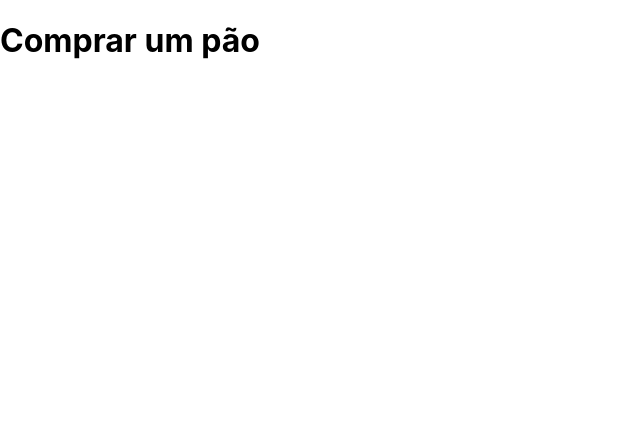
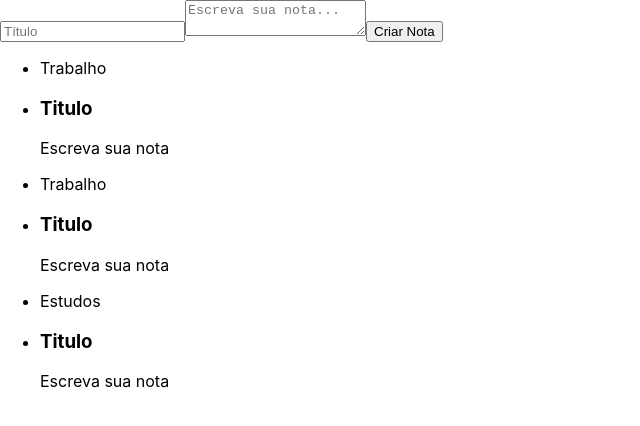
Before and after one commit to MarcusUrani/ceep, a React (Create React App) app: page / in a window 1280 px wide. Shown: the top 426 px of the page, without its empty margins (0-640 px from the left). Built offline with nearby package versions, Linux system fonts and the light colour scheme.

Commit message:
Criando os primeiros componetes

```diff
--- a/src/App.js
+++ b/src/App.js
@@ -1,7 +1,16 @@
-function App() {
-  return (
-    <h1>Comprar um pão</h1>
-  );
+import { Component } from "react";
+import FormularioCadastro from "./components/FormularioCadastro";
+import ListaDeNotas from "./components/ListaDeNotas";
+
+class App extends Component {
+  render() {
+    return (
+      <section>
+        <FormularioCadastro />
+        <ListaDeNotas />
+      </section>
+    );
+  }
 }
 
 export default App;
--- /dev/null
+++ b/src/components/CardNota.jsx
@@ -0,0 +1,18 @@
+import React, { Component } from "react";
+
+class CardNota extends Component {
+  render() {
+    return (
+      <li>
+        <section>
+          <header>
+            <h3>Titulo</h3>
+          </header>
+          <p>Escreva sua nota</p>
+        </section>
+      </li>
+    );
+  }
+}
+
+export default CardNota;
--- /dev/null
+++ b/src/components/FormularioCadastro.jsx
@@ -0,0 +1,15 @@
+import React, { Component } from "react";
+
+class FormularioCadastro extends Component {
+  render() {
+    return (
+      <form>
+        <input type="text" placeholder="Título" />
+        <textarea placeholder="Escreva sua nota..." />
+        <button>Criar Nota</button>
+      </form>
+    );
+  }
+}
+
+export default FormularioCadastro;
--- /dev/null
+++ b/src/components/ListaDeNotas.jsx
@@ -0,0 +1,21 @@
+import React, { Component } from "react";
+import CardNota from "./CardNota";
+
+class ListaDeNotas extends Component {
+  render() {
+    return (
+      <ul>
+        {Array.of("Trabalho", "Trabalho", "Estudos").map((categoria) => {
+          return (
+            <li>
+                <div>{categoria}</div>
+                <CardNota/>
+            </li>
+          );
+        })}
+      </ul>
+    );
+  }
+}
+
+export default ListaDeNotas;
```
